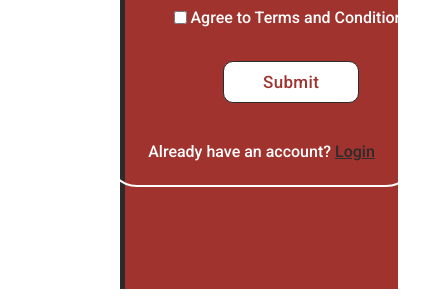
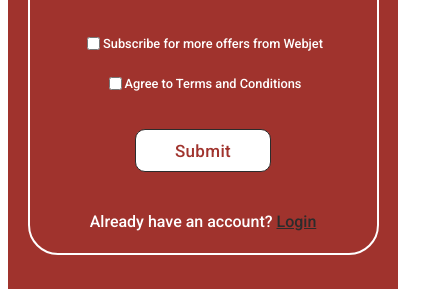
Before and after one commit to AJAHN1999/Signup-Page, a plain HTML site: page index.html in a window 390 px wide. Shown: the part 563-860 px from the top of the page, 429 px wide, since content can reach past the window. Drawn offline with Linux system fonts and the light colour scheme.

Commit message:
this commit has changes in CSS file to make the webpage mobile view compatible

```diff
--- a/signupPageCSS.css
+++ b/signupPageCSS.css
@@ -15,6 +15,7 @@ body{
 
 }
 /* #DF2F26ff */
+
 .mainContainer{
     display: flex;
 }
@@ -121,14 +122,6 @@ input::placeholder{
 
 }
 
-/* .formFooter{
-    display: flex;
-    flex-direction: column;
-    justify-content: center;
-    align-items: center;
-    box-sizing: border-box;
-    padding: 10px;
-} */
 .formDetails1{
     display: flex;
     width: 100%;
@@ -165,3 +158,37 @@ a{
     justify-content: center;
     align-items: center;
 }
+
+
+
+
+/*
+    FOR MOBILE VERSION
+*/
+@media only screen and (max-width:540px) {
+    .mainContainer{
+        display: flex;
+        flex-direction: column;
+    }
+
+    .LogoSide{
+        width: 100vw;
+        height: 20vh;
+        border-bottom: solid 5px var(--jet);
+    }
+    .formSide{
+        width: 100vw;
+        height: 80vh;
+    }
+    .form{
+        width: 90%;
+        height: 90%;
+    }
+    label{
+        font-size: 60%;
+    }
+
+    .subscribe, .terms{
+        font-size: 80%;
+    }
+}
```
